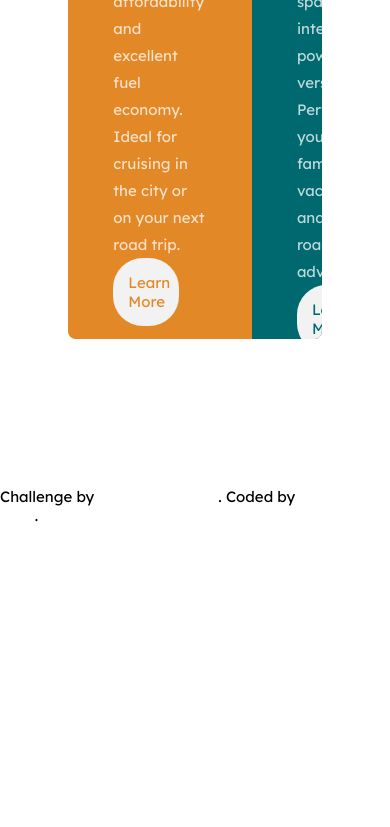
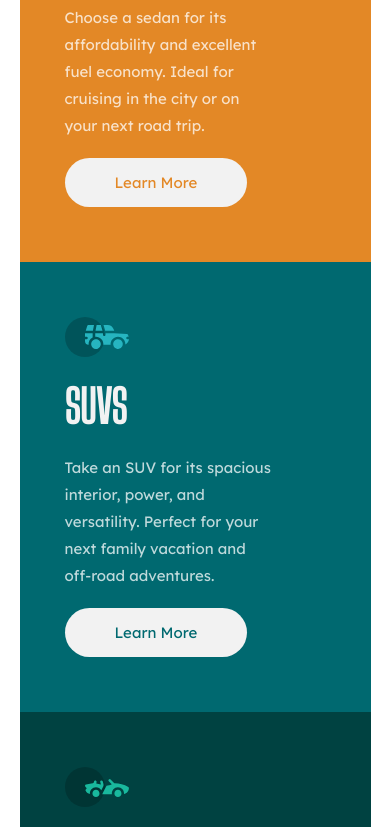
Before and after one commit to sdsimkins/3-Column-Preview-Card-Component, a plain HTML site: page index.html in a window 390 px wide. Shown: the part 357-1184 px from the top of the page. Before the commit the page ends 882 px from the top, so only its background shows below. Drawn offline with Linux system fonts and the light colour scheme.

Commit message:
Finishing media queries for mobile view

```diff
--- a/index.html
+++ b/index.html
@@ -43,7 +43,7 @@
   </main>
   <div class="attribution">
     Challenge by <a href="https://www.frontendmentor.io?ref=challenge" target="_blank">Frontend Mentor</a>.
-    Coded by <a href="#">Your Name Here</a>.
+    Coded by <a href="#">Steve Simkins</a>.
   </div>
 </body>
 </html>
--- a/styles/_main.scss
+++ b/styles/_main.scss
@@ -55,3 +55,9 @@ main {
     color: $green;
   }
 }
+
+.attribution {
+  a {
+    color: black;
+  }
+}
--- /dev/null
+++ b/styles/_mediaQueries.scss
@@ -0,0 +1,37 @@
+@media screen and (max-width: 1100px) {
+  main {
+    height: 160vh;
+  }
+  .card-container {
+    flex-direction: column;
+    height: 150vh;
+    width: 50%;
+    p {
+      width: 80%;
+    }
+    a {
+      width: 40%;
+    }
+  }
+}
+
+@media screen and (max-width: 600px) {
+  main {
+    height: 200vh;
+  }
+  .card-container {
+    flex-direction: column;
+    height: 160vh;
+    width: 90%;
+    margin: auto;
+    a {
+      width: 70%;
+    }
+  }
+  p {
+    width: 100%;
+  }
+  .card {
+    height: 120%;
+  }
+}
--- a/styles/index.scss
+++ b/styles/index.scss
@@ -5,3 +5,4 @@
 }
 @import "global";
 @import "main";
+@import "mediaQueries";
```
Also changed, not shown: styles/index.css, 1 other file.
